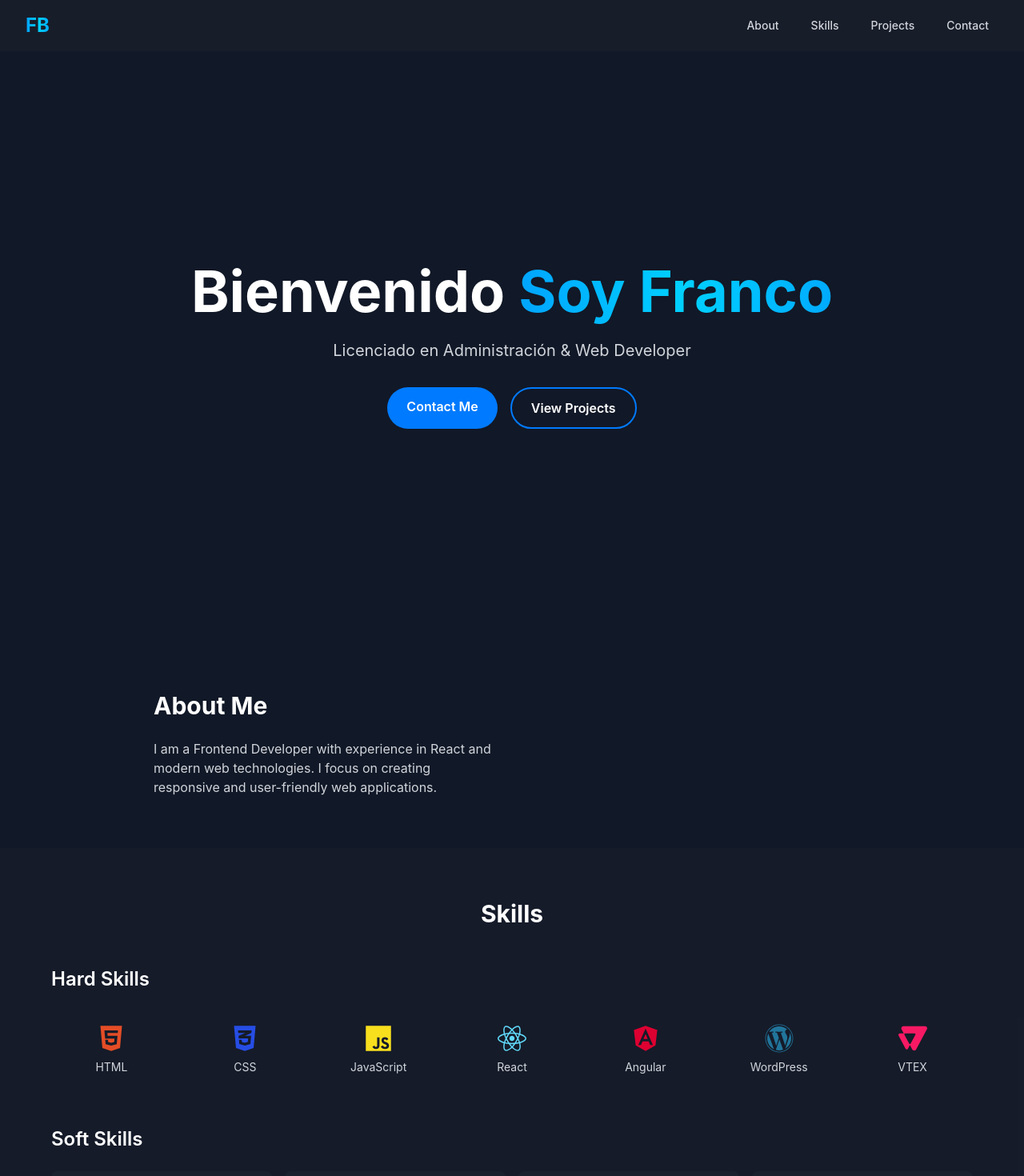
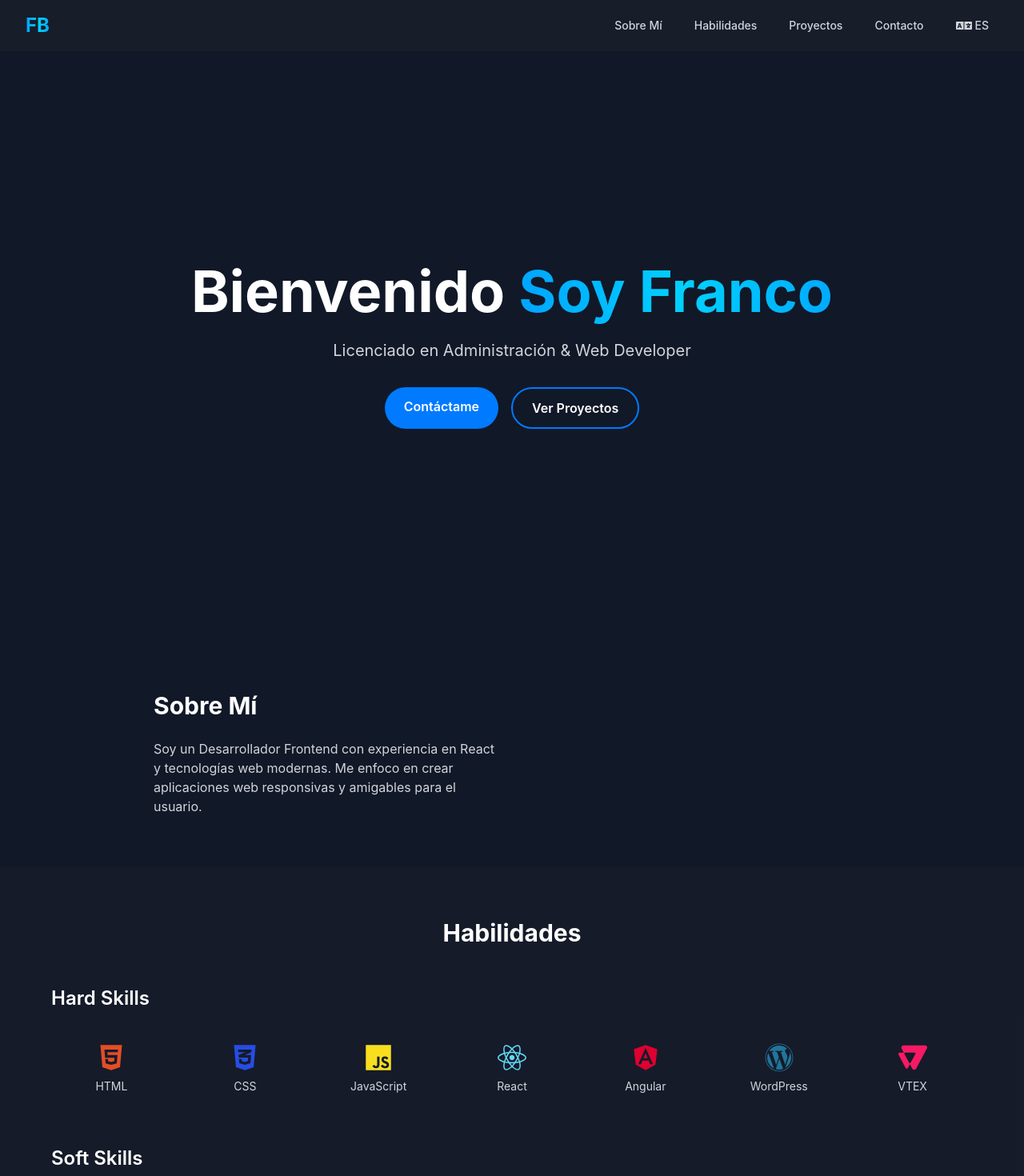
Before and after one commit to fbiason/portfolio-biason, a React (Vite) app: page / in a window 1280 px wide. Shown: the top 1470 px of the page at 80% size. Built offline with nearby package versions, Linux system fonts and the light colour scheme.

Commit message:
include traductor

```diff
--- a/src/App.jsx
+++ b/src/App.jsx
@@ -1,12 +1,13 @@
 import { useState } from 'react';
 import { motion } from 'framer-motion';
-import { FaBars, FaTimes } from 'react-icons/fa';
+import { FaBars, FaTimes, FaLanguage } from 'react-icons/fa';
 import ProjectCard from './components/ProjectCard';
 import ContactForm from './components/ContactForm';
 import SkillsSection from './components/SkillsSection';
 import BackToTop from './components/BackToTop';
+import { translations } from './translations';
 
-function NavBar({ isMenuOpen, setIsMenuOpen }) {
+function NavBar({ isMenuOpen, setIsMenuOpen, language, toggleLanguage }) {
   return (
     <nav className="fixed top-0 left-0 right-0 bg-dark-blue bg-opacity-90 backdrop-blur-md z-50">
       <div className="max-w-7xl mx-auto px-4 sm:px-6 lg:px-8">
@@ -15,24 +16,35 @@ function NavBar({ isMenuOpen, setIsMenuOpen }) {
             <span className="text-2xl font-bold gradient-text">FB</span>
           </div>
 
-          <div className="hidden md:block">
-            <div className="ml-10 flex items-center space-x-4">
+          <div className="hidden md:flex items-center space-x-4">
             <a href="#about" className="text-gray-300 hover:text-white px-3 py-2 rounded-md text-sm font-medium">
-                About
+              {translations[language].aboutMe}
             </a>
             <a href="#skills" className="text-gray-300 hover:text-white px-3 py-2 rounded-md text-sm font-medium">
-                Skills
+              {translations[language].skills}
             </a>
             <a href="#projects" className="text-gray-300 hover:text-white px-3 py-2 rounded-md text-sm font-medium">
-                Projects
+              {translations[language].projects}
             </a>
             <a href="#contact" className="text-gray-300 hover:text-white px-3 py-2 rounded-md text-sm font-medium">
-                Contact
+              {translations[language].contact}
             </a>
-            </div>
+            <button
+              onClick={toggleLanguage}
+              className="flex items-center space-x-1 text-gray-300 hover:text-white px-3 py-2 rounded-md text-sm font-medium"
+            >
+              <FaLanguage className="text-xl" />
+              <span>{language.toUpperCase()}</span>
+            </button>
           </div>
 
-          <div className="md:hidden">
+          <div className="md:hidden flex items-center space-x-4">
+            <button
+              onClick={toggleLanguage}
+              className="text-gray-300 hover:text-white p-2"
+            >
+              <FaLanguage className="text-xl" />
+            </button>
             <button
               onClick={() => setIsMenuOpen(!isMenuOpen)}
               className="inline-flex items-center justify-center p-2 rounded-md text-gray-400 hover:text-white hover:bg-gray-700 focus:outline-none"
@@ -48,16 +60,16 @@ function NavBar({ isMenuOpen, setIsMenuOpen }) {
         <div className="md:hidden">
           <div className="px-2 pt-2 pb-3 space-y-1 sm:px-3">
             <a href="#about" className="text-gray-300 hover:text-white block px-3 py-2 rounded-md text-base font-medium">
-              About
+              {translations[language].aboutMe}
             </a>
             <a href="#skills" className="text-gray-300 hover:text-white block px-3 py-2 rounded-md text-base font-medium">
-              Skills
+              {translations[language].skills}
             </a>
             <a href="#projects" className="text-gray-300 hover:text-white block px-3 py-2 rounded-md text-base font-medium">
-              Projects
+              {translations[language].projects}
             </a>
             <a href="#contact" className="text-gray-300 hover:text-white block px-3 py-2 rounded-md text-base font-medium">
-              Contact
+              {translations[language].contact}
             </a>
           </div>
         </div>
@@ -66,7 +78,7 @@ function NavBar({ isMenuOpen, setIsMenuOpen }) {
   );
 }
 
-function HeroSection() {
+function HeroSection({ language }) {
   return (
     <section id="home" className="min-h-screen flex items-center justify-center pt-16">
       <div className="max-w-4xl mx-auto px-4 text-center">
@@ -75,8 +87,8 @@ function HeroSection() {
           animate={{ opacity: 1, y: 0 }}
           className="text-5xl md:text-7xl font-bold mb-6"
         >
-          Bienvenido
-          <span className="gradient-text"> Soy Franco</span>
+          {translations[language].welcome}
+          <span className="gradient-text"> {translations[language].im}</span>
         </motion.h2>
 
         <motion.p
@@ -85,7 +97,7 @@ function HeroSection() {
           transition={{ delay: 0.2 }}
           className="text-xl text-gray-300 mb-8"
         >
-          Licenciado en Administración & Web Developer
+          {translations[language].role}
         </motion.p>
 
         <motion.div
@@ -98,13 +110,13 @@ function HeroSection() {
             href="#contact"
             className="bg-primary text-white hover:bg-accent px-6 py-3 rounded-full font-semibold transition-colors duration-300"
           >
-            Contact Me
+            {translations[language].contactMe}
           </a>
           <a
             href="#projects"
             className="border-2 border-primary text-white hover:bg-primary hover:border-primary px-6 py-3 rounded-full font-semibold transition-colors duration-300"
           >
-            View Projects
+            {translations[language].viewProjects}
           </a>
         </motion.div>
       </div>
@@ -112,15 +124,15 @@ function HeroSection() {
   );
 }
 
-function AboutSection() {
+function AboutSection({ language }) {
   return (
     <section id="about" className="py-16 px-4">
       <div className="max-w-4xl mx-auto">
-        <h3 className="text-3xl font-bold mb-6">About Me</h3>
+        <h3 className="text-3xl font-bold mb-6">{translations[language].aboutMe}</h3>
         <div className="grid md:grid-cols-2 gap-8">
           <div className="space-y-4">
             <p className="text-gray-300">
-              I am a Frontend Developer with experience in React and modern web technologies. I focus on creating responsive and user-friendly web applications.
+              {translations[language].aboutDescription}
             </p>
           </div>
         </div>
@@ -129,11 +141,11 @@ function AboutSection() {
   );
 }
 
-function SkillsSectionContainer() {
+function SkillsSectionContainer({ language }) {
   return (
     <section id="skills" className="py-16 px-4 bg-dark-blue/50">
       <div className="max-w-6xl mx-auto">
-        <h3 className="text-3xl font-bold mb-12 text-center">Skills</h3>
+        <h3 className="text-3xl font-bold mb-12 text-center">{translations[language].skills}</h3>
         <SkillsSection />
       </div>
     </section>
@@ -192,7 +204,7 @@ const projects = [
   }
 ];
 
-function ProjectsSection() {
+function ProjectsSection({ language }) {
   return (
     <section id="projects" className="py-20 px-4">
       <div className="max-w-7xl mx-auto">
@@ -203,10 +215,10 @@ function ProjectsSection() {
           className="text-center mb-16"
         >
           <h3 className="text-4xl font-bold mb-4">
-            Proyectos <span className="gradient-text">Destacados</span>
+            <span className="gradient-text">{translations[language].featuredProjects}</span>
           </h3>
           <p className="text-gray-400 max-w-2xl mx-auto">
-          Los invito a conocer algunos de mis trabajos recientes.
+            {translations[language].projectsDescription}
           </p>
         </motion.div>
 
@@ -220,11 +232,11 @@ function ProjectsSection() {
   );
 }
 
-function ContactSection() {
+function ContactSection({ language }) {
   return (
     <section id="contact" className="py-16 px-4 bg-dark-blue/50">
       <div className="max-w-4xl mx-auto">
-        <h3 className="text-3xl font-bold mb-12 text-center">Contact</h3>
+        <h3 className="text-3xl font-bold mb-12 text-center">{translations[language].contact}</h3>
         <ContactForm />
       </div>
     </section>
@@ -233,16 +245,26 @@ function ContactSection() {
 
 function App() {
   const [isMenuOpen, setIsMenuOpen] = useState(false);
+  const [language, setLanguage] = useState('es');
+
+  const toggleLanguage = () => {
+    setLanguage(prev => prev === 'es' ? 'en' : 'es');
+  };
 
   return (
     <div className="min-h-screen bg-dark">
-      <NavBar isMenuOpen={isMenuOpen} setIsMenuOpen={setIsMenuOpen} />
+      <NavBar
+        isMenuOpen={isMenuOpen}
+        setIsMenuOpen={setIsMenuOpen}
+        language={language}
+        toggleLanguage={toggleLanguage}
+      />
       <main>
-        <HeroSection />
-        <AboutSection />
-        <SkillsSectionContainer />
-        <ProjectsSection />
-        <ContactSection />
+        <HeroSection language={language} />
+        <AboutSection language={language} />
+        <SkillsSectionContainer language={language} />
+        <ProjectsSection language={language} />
+        <ContactSection language={language} />
       </main>
       <BackToTop />
     </div>
--- /dev/null
+++ b/src/translations.js
@@ -0,0 +1,30 @@
+export const translations = {
+  es: {
+    welcome: "Bienvenido",
+    im: "Soy Franco",
+    role: "Licenciado en Administración & Web Developer",
+    contactMe: "Contáctame",
+    viewProjects: "Ver Proyectos",
+    aboutMe: "Sobre Mí",
+    aboutDescription: "Soy un Desarrollador Frontend con experiencia en React y tecnologías web modernas. Me enfoco en crear aplicaciones web responsivas y amigables para el usuario.",
+    skills: "Habilidades",
+    projects: "Proyectos",
+    featuredProjects: "Proyectos Destacados",
+    projectsDescription: "Los invito a conocer algunos de mis trabajos recientes.",
+    contact: "Contacto"
+  },
+  en: {
+    welcome: "Welcome",
+    im: "I'm Franco",
+    role: "Business Administrator & Web Developer",
+    contactMe: "Contact Me",
+    viewProjects: "View Projects",
+    aboutMe: "About Me",
+    aboutDescription: "I am a Frontend Developer with experience in React and modern web technologies. I focus on creating responsive and user-friendly web applications.",
+    skills: "Skills",
+    projects: "Projects",
+    featuredProjects: "Featured Projects",
+    projectsDescription: "Here are some of my recent works. Each project represents a unique challenge and solution.",
+    contact: "Contact"
+  }
+};
```
Lines whose indentation alone changed are shown as unchanged.
